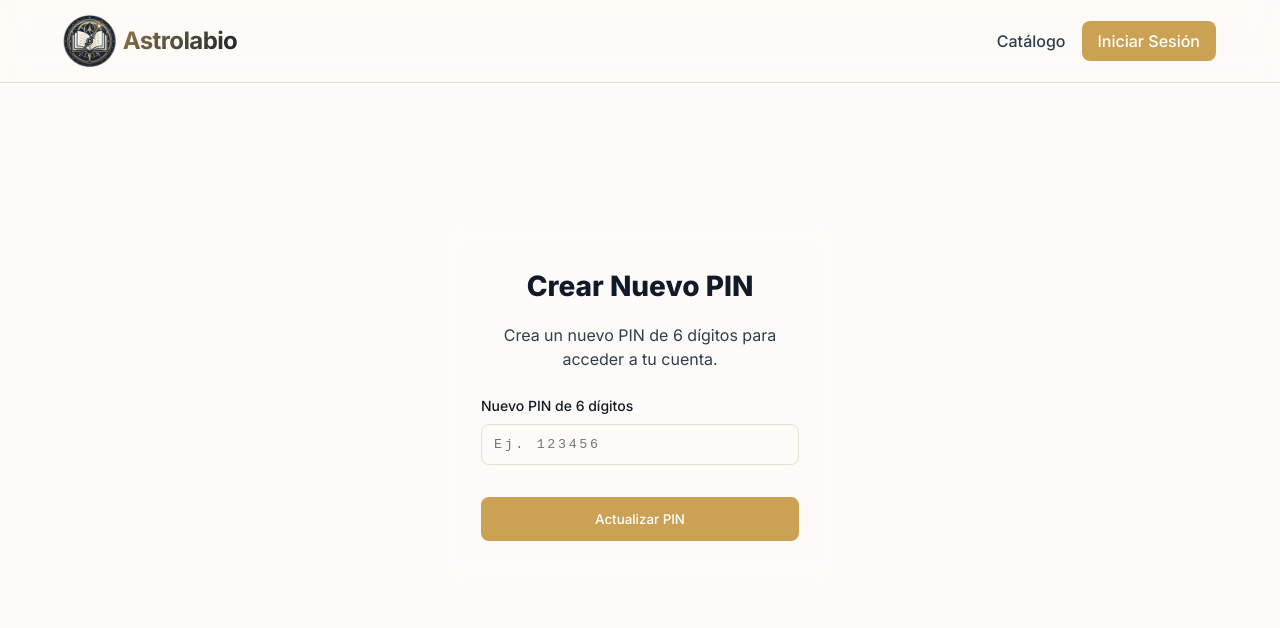
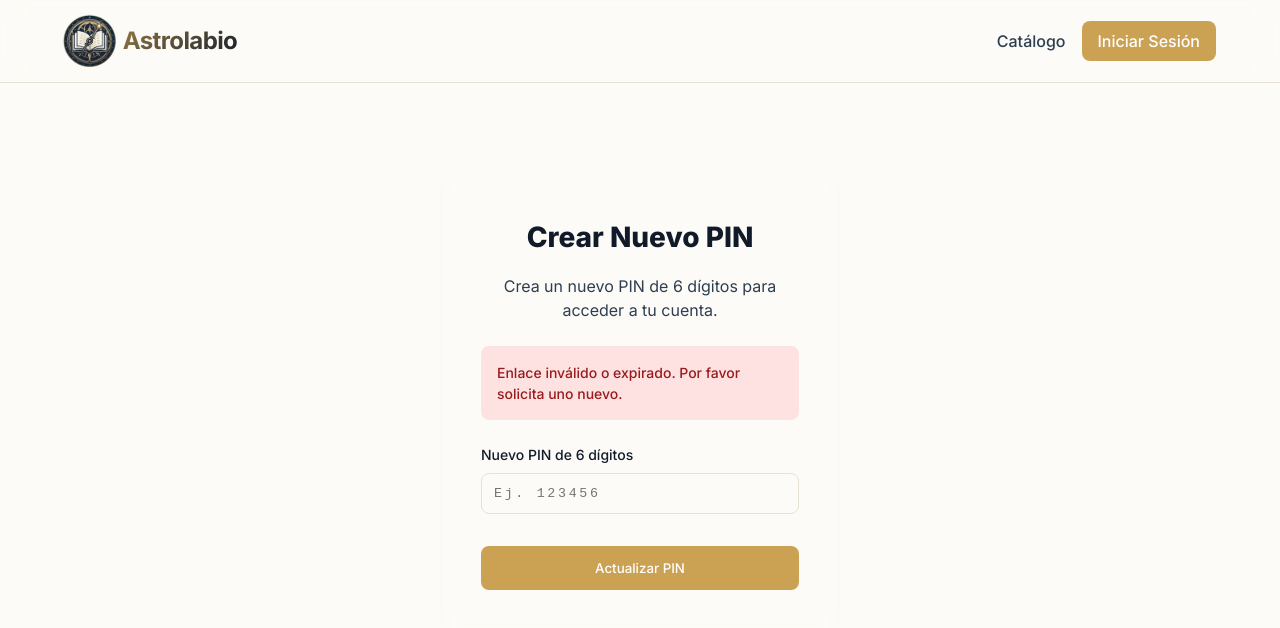
Before and after one commit to somosvetayvigor-boop/astrolabio-pwa, a Next.js app: page /reset-password in a window 1280 px wide. Shown: the top 628 px of the page. Built offline with nearby package versions, Linux system fonts and the light colour scheme; no server answers.

Commit message:
Fix reset password logic with client component

```diff
--- a/src/app/reset-password/page.tsx
+++ b/src/app/reset-password/page.tsx
@@ -1,8 +1,54 @@
-import { updatePassword } from '@/app/login/actions'
+'use client';
 
-export default async function ResetPasswordPage(props: { searchParams: Promise<{ error?: string }> }) {
-  const searchParams = await props.searchParams;
-  const errorMsg = searchParams?.error;
+import { useState, useEffect } from 'react';
+import { createClient } from '@/utils/supabase/client';
+import { useRouter } from 'next/navigation';
+
+export default function ResetPasswordPage() {
+  const [errorMsg, setErrorMsg] = useState('');
+  const [successMsg, setSuccessMsg] = useState('');
+  const [loading, setLoading] = useState(false);
+  const router = useRouter();
+
+  useEffect(() => {
+    // Supabase auth auto-detects the #access_token in the URL when the client is created
+    const setupSession = async () => {
+      const supabase = createClient();
+      const { data: { session } } = await supabase.auth.getSession();
+      if (!session) {
+        const hash = window.location.hash;
+        if (!hash || !hash.includes('access_token')) {
+            setErrorMsg('Enlace inválido o expirado. Por favor solicita uno nuevo.');
+        }
+      }
+    };
+    setupSession();
+  }, []);
+
+  const handleSubmit = async (e: React.FormEvent<HTMLFormElement>) => {
+    e.preventDefault();
+    setLoading(true);
+    setErrorMsg('');
+
+    const formData = new FormData(e.currentTarget);
+    const password = formData.get('password') as string;
+
+    const supabase = createClient();
+    const { error } = await supabase.auth.updateUser({ password });
+
+    setLoading(false);
+
+    if (error) {
+      setErrorMsg('Error: ' + error.message);
+    } else {
+      setSuccessMsg('¡PIN actualizado correctamente!');
+      await supabase.auth.signOut();
+
+      setTimeout(() => {
+        router.push('/login?error=PIN+actualizado.+Por+favor+inicia+sesión+de+nuevo.');
+      }, 2000);
+    }
+  };
 
   return (
     <div className="container" style={{ minHeight: '80vh', display: 'flex', alignItems: 'center', justifyContent: 'center' }}>
@@ -21,7 +67,13 @@ export default async function ResetPasswordPage(props: { searchParams: Promise<{
           </div>
         )}
 
-        <form action={updatePassword} style={{ display: 'flex', flexDirection: 'column', gap: '1rem' }}>
+        {successMsg && (
+          <div style={{ backgroundColor: '#dcfce7', color: '#166534', padding: '1rem', borderRadius: 'var(--radius-md)', marginBottom: '1.5rem', fontSize: '0.875rem', fontWeight: '500' }}>
+            {successMsg}
+          </div>
+        )}
+
+        <form onSubmit={handleSubmit} style={{ display: 'flex', flexDirection: 'column', gap: '1rem' }}>
           <div style={{ marginBottom: '1rem' }}>
             <label htmlFor="password" style={{ display: 'block', fontSize: '0.875rem', fontWeight: 500, marginBottom: '0.5rem' }}>Nuevo PIN de 6 dígitos</label>
             <input
@@ -34,11 +86,12 @@ export default async function ResetPasswordPage(props: { searchParams: Promise<{
               title="Tu PIN debe ser de 6 números"
               placeholder="Ej. 123456"
               required
+              disabled={loading || !!successMsg}
               style={{ width: '100%', padding: '0.75rem', borderRadius: 'var(--radius-md)', border: '1px solid var(--border-color)', backgroundColor: 'var(--bg-primary)', color: 'var(--text-primary)', letterSpacing: '0.2em', fontFamily: 'monospace' }}
             />
           </div>
-          <button type="submit" className="btn btn-primary" style={{ width: '100%', padding: '0.875rem' }}>
-            Actualizar PIN
+          <button type="submit" className="btn btn-primary" disabled={loading || !!successMsg} style={{ width: '100%', padding: '0.875rem' }}>
+            {loading ? 'Actualizando...' : 'Actualizar PIN'}
           </button>
         </form>
       </div>
```
